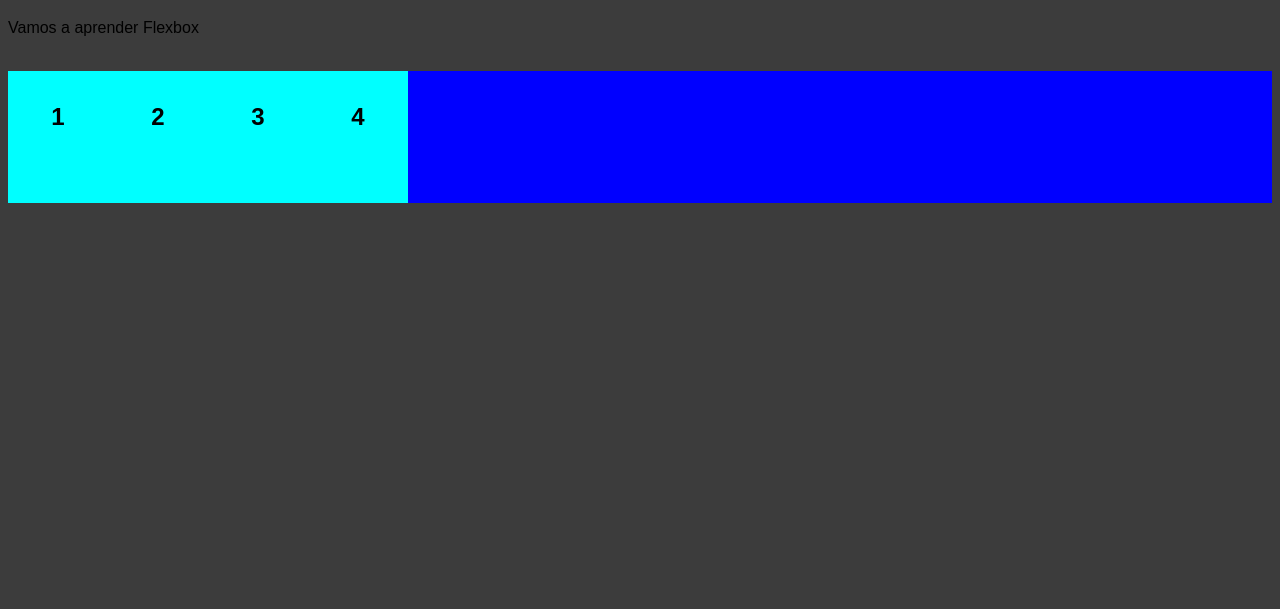
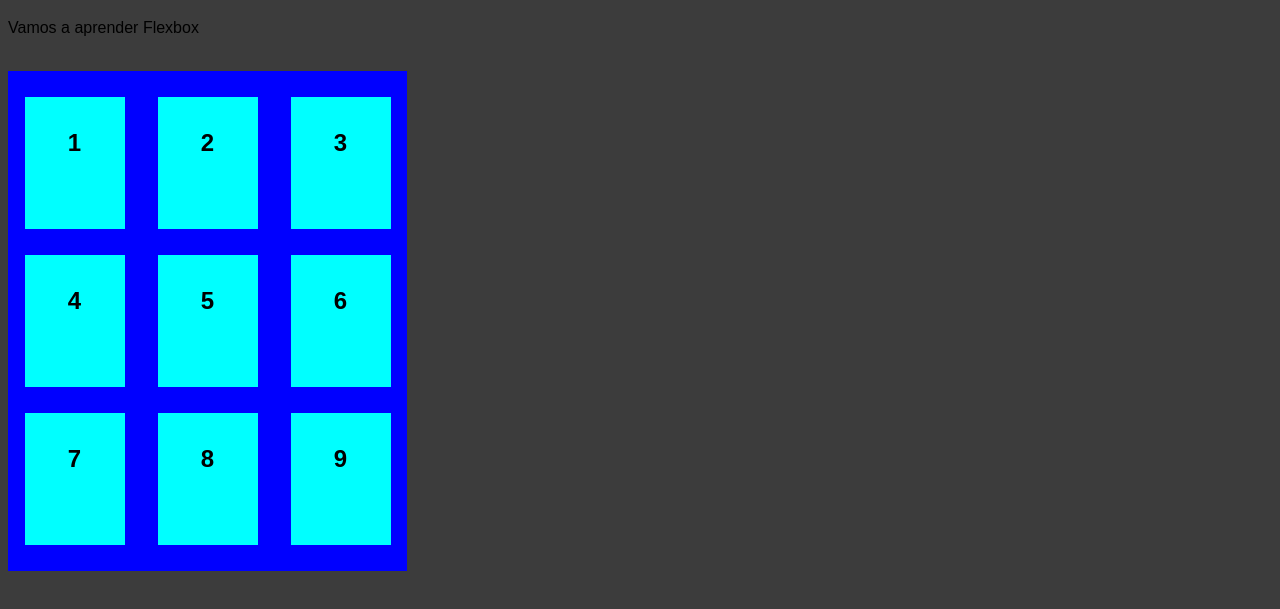
Before and after one commit to MikeyMX332/Flexbox, a plain HTML site: page index.html in a window 1280 px wide. Shown: the part 61-670 px from the top of the page. Drawn offline with Linux system fonts and the light colour scheme.

Commit message:
Trabajamos con Aling-content y FLex-wrap

```diff
--- a/index.html
+++ b/index.html
@@ -14,6 +14,11 @@
     <div class="item">2</div>
     <div class="item">3</div>
     <div class="item">4</div>
+    <div class="item">5</div>
+    <div class="item">6</div>
+    <div class="item">7</div>
+    <div class="item">8</div>
+    <div class="item">9</div>
   </div>
 </body>
 </html>
--- a/style.css
+++ b/style.css
@@ -4,7 +4,36 @@
 }
 
 .container {
+    width: 399px;
     display: flex;
+    height: 500px;
+    /* Flex Wrap */
+
+    flex-wrap: nowrap;/* Valor por Default. Esto hace que los items se ajusten al ancho disponible, sin dar salto de linea. */
+
+    flex-wrap: wrap; /* Esto dara saltos de lineA en los items cuando ya no hay espacio disponible. Si el contenedor no tiene alto definido se ajustara automaticamente */
+
+    /*Esta propiedad se trabaja con multiples lineas  */
+
+    /* Alaing Content */
+
+   /*  align-content: normal; */ /* Valor por default */
+    /* align-content: flex-start; */ /* Ajustas las lineas del eje transversal. Alinean hacia arriba. */
+    /* align-content: flex-end; */ /*  Ahustas las lineas al final del eje transversal.  Alinea hacaia abajo. */
+    /* lign-content: center; */ /* Ajusta las lineas al centro del eje transversal. Alinea hacia el centro. */
+    /* align-content: space-around; */ /* Distribuye el espacio al rededor de las lineas. (arriba y abajo) */
+    /* align-content: space-between; */ /* Distribuye el espacio entre las lineas. Sin considerar el contenedor */
+   /*  align-content: space-evenly; */ /* Distribuye el espacio proporcionalmente entre las lineas y el contenedor */
+    /* align-content: stretch; */ /* Va a crecer la altura dse los items en el espacio disponible del eje */
+    align-content: center;
+    align-content: space-between;
+    align-content: stretch;
+    align-content: space-evenly;
+    flex-wrap: wrap;
+    justify-content: space-around;
+    justify-content: last baseline;
+
+
 background-color: blue;
 }
 
```
